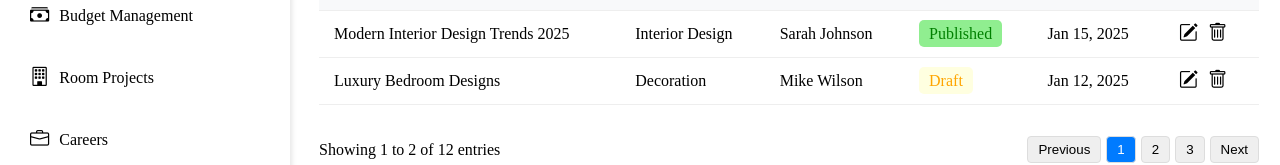
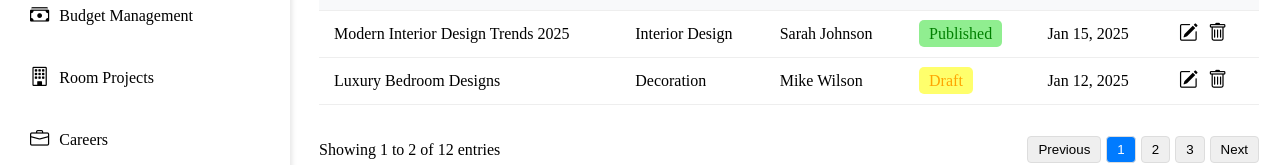
Before and after one commit to ShrutiChavda/Aesthetica, a React (Vite) app in the folder FRONTEND/: page /admin/blog in a window 1280 px wide. Shown: the part 319-484 px from the top of the page. Built offline with nearby package versions, Linux system fonts and the light colour scheme.

Commit message:
some basic changes

```diff
--- a/FRONTEND/src/assets/css/admin/Blog.css
+++ b/FRONTEND/src/assets/css/admin/Blog.css
@@ -73,7 +73,7 @@
 }
 
 .draft {
-  background-color: lightyellow;
+  background-color: rgb(255, 255, 108);
   color: orange;
   padding: 5px 10px;
   border-radius: 5px;
```
